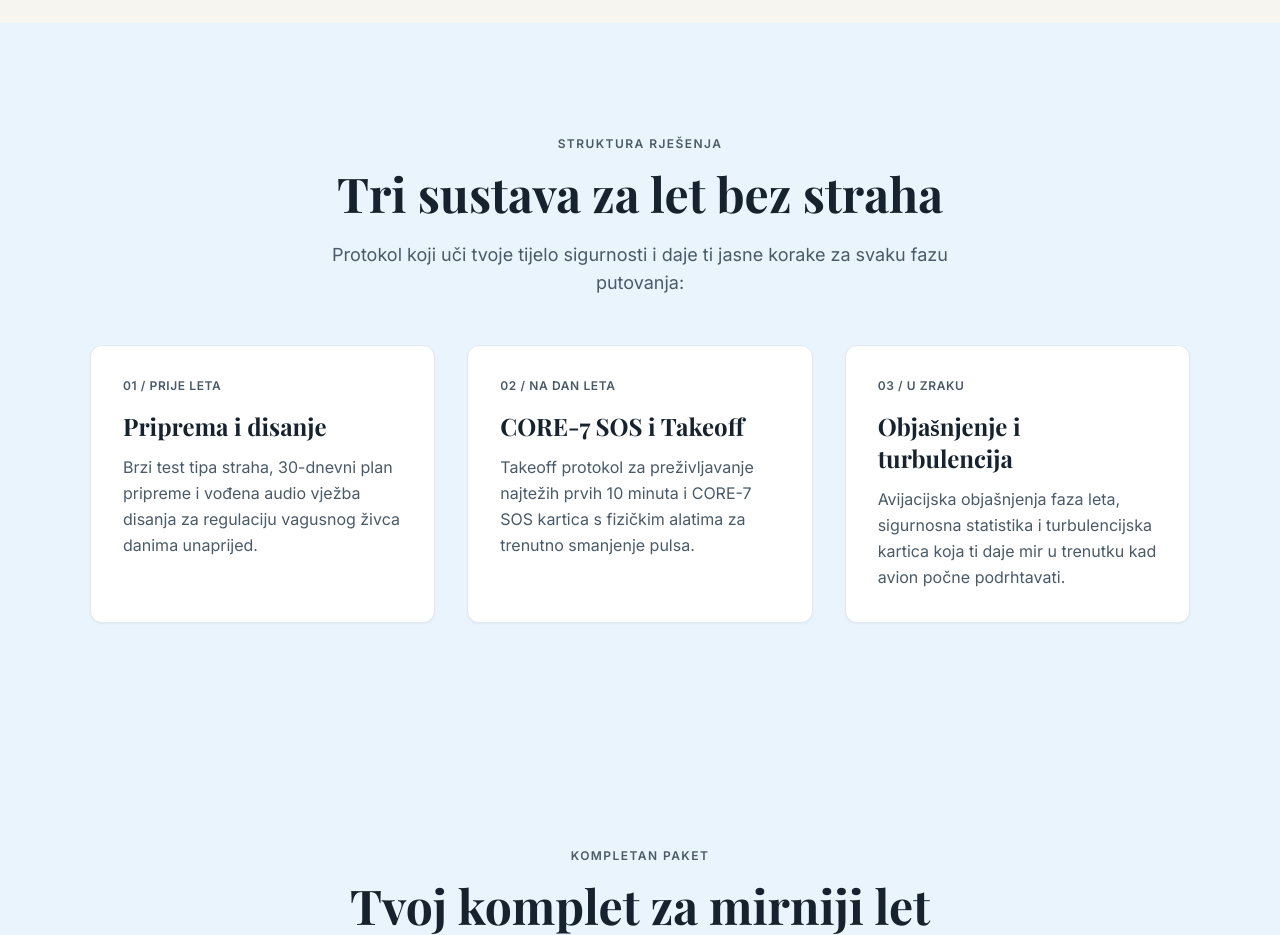
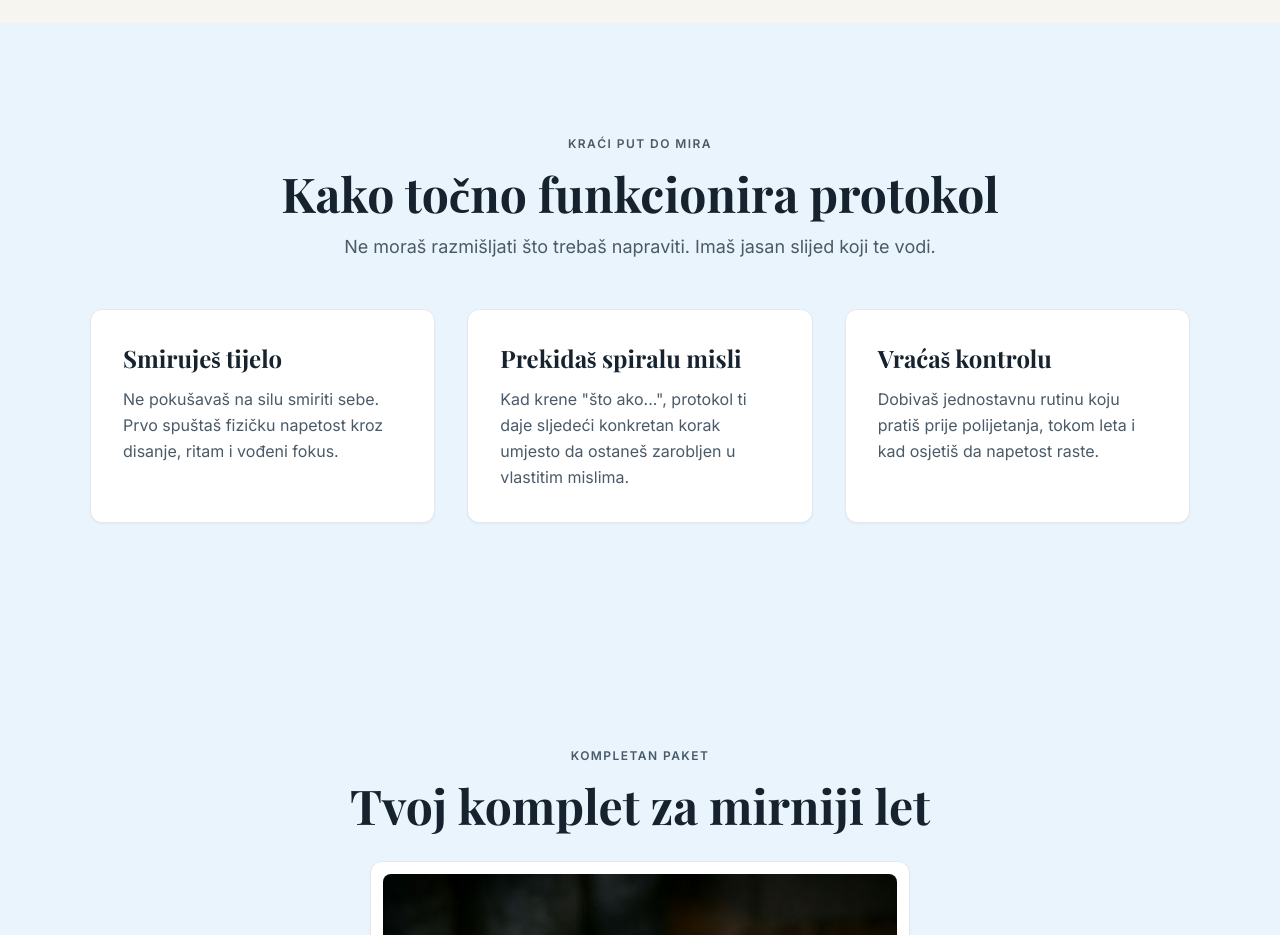
Before and after one commit to branimirbarovic3-ui/miranlet, a React (Vite) app: page / in a window 1280 px wide. Shown: the part 2500-3435 px from the top of the page. Built offline with nearby package versions, Linux system fonts and the light colour scheme; a web font is replaced by a local one.

Commit message:
Convert 'Kako točno funkcionira protokol' section to bright sky wash theme (#EAF4FD) with white cards and dark text

```diff
--- a/src/components/Mechanism.jsx
+++ b/src/components/Mechanism.jsx
@@ -3,19 +3,16 @@ import React from 'react';
 export default function Mechanism() {
   const steps = [
     {
-      num: "01 / PRIJE LETA",
-      title: "Priprema i disanje",
-      desc: "Brzi test tipa straha, 30-dnevni plan pripreme i vođena audio vježba disanja za regulaciju vagusnog živca danima unaprijed."
+      title: "Smiruješ tijelo",
+      desc: "Ne pokušavaš na silu smiriti sebe. Prvo spuštaš fizičku napetost kroz disanje, ritam i vođeni fokus."
     },
     {
-      num: "02 / NA DAN LETA",
-      title: "CORE-7 SOS i Takeoff",
-      desc: "Takeoff protokol za preživljavanje najtežih prvih 10 minuta i CORE-7 SOS kartica s fizičkim alatima za trenutno smanjenje pulsa."
+      title: "Prekidaš spiralu misli",
+      desc: "Kad krene \"što ako...\", protokol ti daje sljedeći konkretan korak umjesto da ostaneš zarobljen u vlastitim mislima."
     },
     {
-      num: "03 / U ZRAKU",
-      title: "Objašnjenje i turbulencija",
-      desc: "Avijacijska objašnjenja faza leta, sigurnosna statistika i turbulencijska kartica koja ti daje mir u trenutku kad avion počne podrhtavati."
+      title: "Vraćaš kontrolu",
+      desc: "Dobivaš jednostavnu rutinu koju pratiš prije polijetanja, tokom leta i kad osjetiš da napetost raste."
     }
   ];
 
@@ -23,13 +20,13 @@ export default function Mechanism() {
     <section className="py-20 md:py-28 px-6 w-full bg-[#EAF4FD]">
       <div className="max-w-[1100px] mx-auto text-center">
         <span className="font-sans text-[12px] font-semibold uppercase tracking-[0.12em] text-[#4A5A68] mb-4 block">
-          STRUKTURA RJEŠENJA
+          KRAĆI PUT DO MIRA
         </span>
-        <h2 className="font-serif text-3xl md:text-5xl font-semibold mb-6 text-[#16232F]">
-          Tri sustava za let bez straha
+        <h2 className="font-serif text-3xl md:text-5xl font-semibold mb-4 text-[#16232F]">
+          Kako točno funkcionira protokol
         </h2>
         <p className="text-[#4A5A68] text-lg max-w-2xl mx-auto mb-12 text-center">
-          Protokol koji uči tvoje tijelo sigurnosti i daje ti jasne korake za svaku fazu putovanja:
+          Ne moraš razmišljati što trebaš napraviti. Imaš jasan slijed koji te vodi.
         </p>
 
         <div className="grid grid-cols-1 md:grid-cols-3 gap-8 text-left">
@@ -38,9 +35,6 @@ export default function Mechanism() {
               key={i}
               className="bg-white border border-[#E4E9EF] p-8 rounded-xl shadow-sm"
             >
-              <span className="text-[#4A5A68] font-sans font-semibold text-xs tracking-wider block mb-4">
-                {step.num}
-              </span>
               <h3 className="font-serif text-2xl font-semibold mb-3 text-[#16232F]">
                 {step.title}
               </h3>
```
Also changed, not shown: 2 other files (tests, documents, lock files or other folders).
